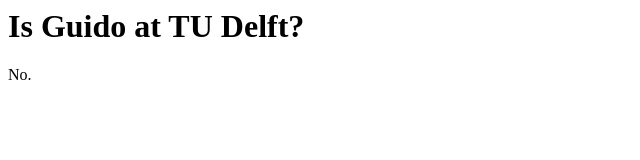
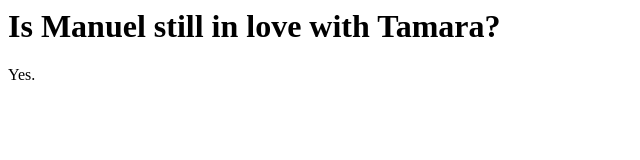
Before and after one commit to isguidoattud/isguidoattud.github.io, a plain HTML site: page index.html in a window 1280 px wide. Shown: the whole page, without its empty margins (0-640 px from the left). Drawn offline with Linux system fonts and the light colour scheme.

Commit message:
Update index.html

```diff
--- a/index.html
+++ b/index.html
@@ -1,11 +1,11 @@
 <HTML>
    <HEAD>
       <TITLE>
-         Is Guido at TU Delft?
+         Is Manuel still in love with Tamara?
       </TITLE>
    </HEAD>
 <BODY>
-   <H1>Is Guido at TU Delft?</H1>
-   <P>No.</P>
+   <H1>Is Manuel still in love with Tamara?</H1>
+   <P>Yes.</P>
 </BODY>
 </HTML>
```
